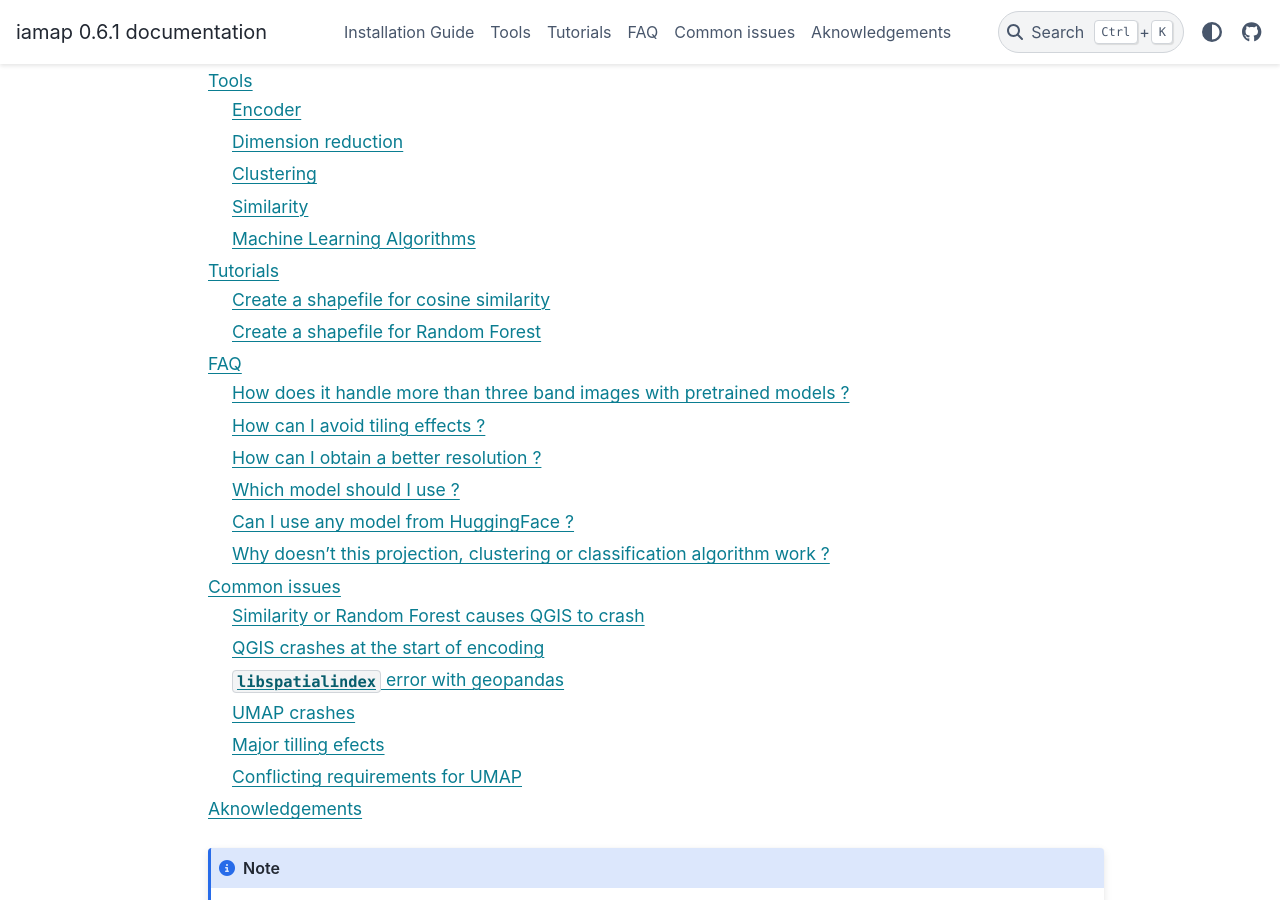
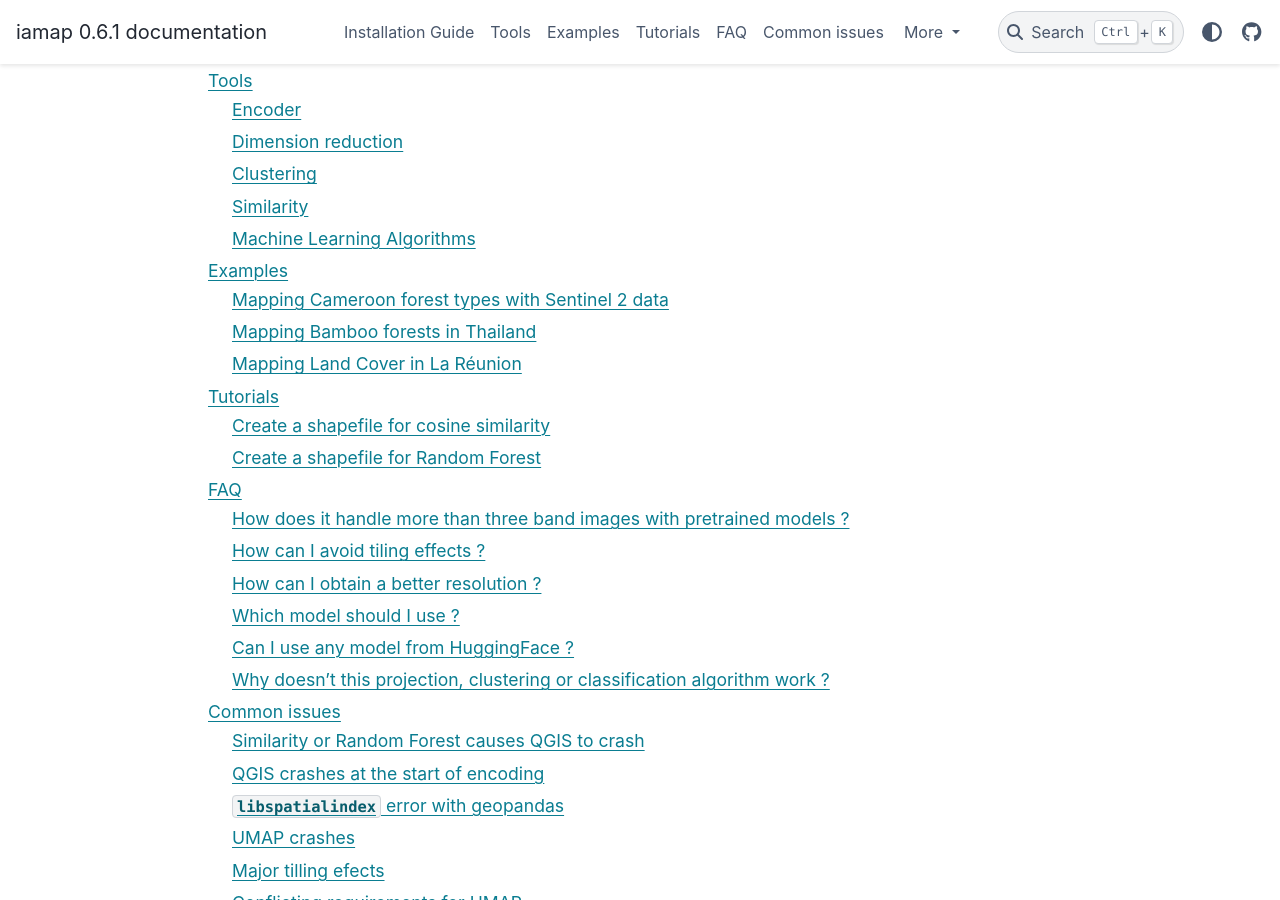
Before and after one commit to umr-amap/iamap, a Sphinx documentation site: the page built from docs/source/index.rst, in a window 1280 px wide and 900 px high, scrolled down 339 px. Built offline with Sphinx 7.4.7 and the PyData theme 0.15.4, drawn with Linux system fonts in a browser that asks for light colours.

Commit message:
first draft for examples in doc

````diff
--- /dev/null
+++ b/docs/source/examples.md
@@ -0,0 +1,42 @@
+# Examples
+
+## Mapping Cameroon forest types with Sentinel 2 data
+
+
+The goal in this example is to map different forest types using multispectral Sentinel 2 data.
+
+```{image} ./_static/examples/original_points.png
+:alt: Original image with GT points
+:class: centered-image
+:width: 600px
+:align: center
+```
+
+Example table (temp)
+
+| Left         | Centered         | Right                      |
+| :----------- | :--------------: | -------------------------: |
+| This is left | Text is centered | And this is right-aligned  |
+| More text    | Even more text   | And even more to the right |
+
+
+```{image} ./_static/examples/rf_no_red.png
+:alt: Random Forest inference without dimension reduction
+:class: centered-image
+:width: 600px
+:align: center
+```
+
+```{image} ./_static/examples/rf_red.png
+:alt: Random Forest inference with dimension reduction
+:class: centered-image
+:width: 600px
+:align: center
+```
+
+
+## Mapping Bamboo forests in Thailand
+
+
+
+## Mapping Land Cover in La Réunion
--- a/docs/source/index.rst
+++ b/docs/source/index.rst
@@ -18,6 +18,7 @@
 
    installation
    tools
+   examples
    tutorials
    faq
    issues
````
Also changed, not shown: docs/source/_static/examples/original_points.png (added), docs/source/_static/examples/rf_no_red.png (added), docs/source/_static/examples/rf_red.png (added).
